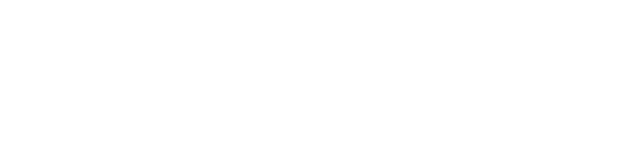
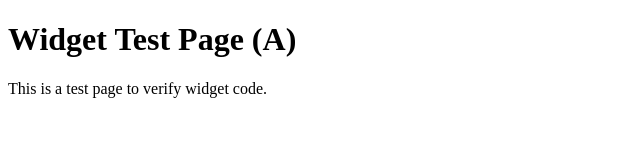
Before and after one commit to Rick-Tock/THM-widget-test, a plain HTML site: page index.html in a window 1280 px wide. Shown: the whole page, without its empty margins (0-640 px from the left). Drawn offline with Linux system fonts and the light colour scheme.

Commit message:
Update index.html

```diff
--- a/index.html
+++ b/index.html
@@ -15,6 +15,8 @@ tock('init', 'el-tovar-dining-room---grand-canyon-south-rim');
 </script>
 </head>
 <body>
+  <h1>Widget Test Page (A)</h1>
+  <p>This is a test page to verify widget code.</p>
   <div id="Tock_widget_container" data-tock-display-mode="Inline" data-tock-color-mode="Blue" data-tock-locale="en-us" data-tock-timezone="America/Phoenix"></div>
   </script>
 </body>
```
